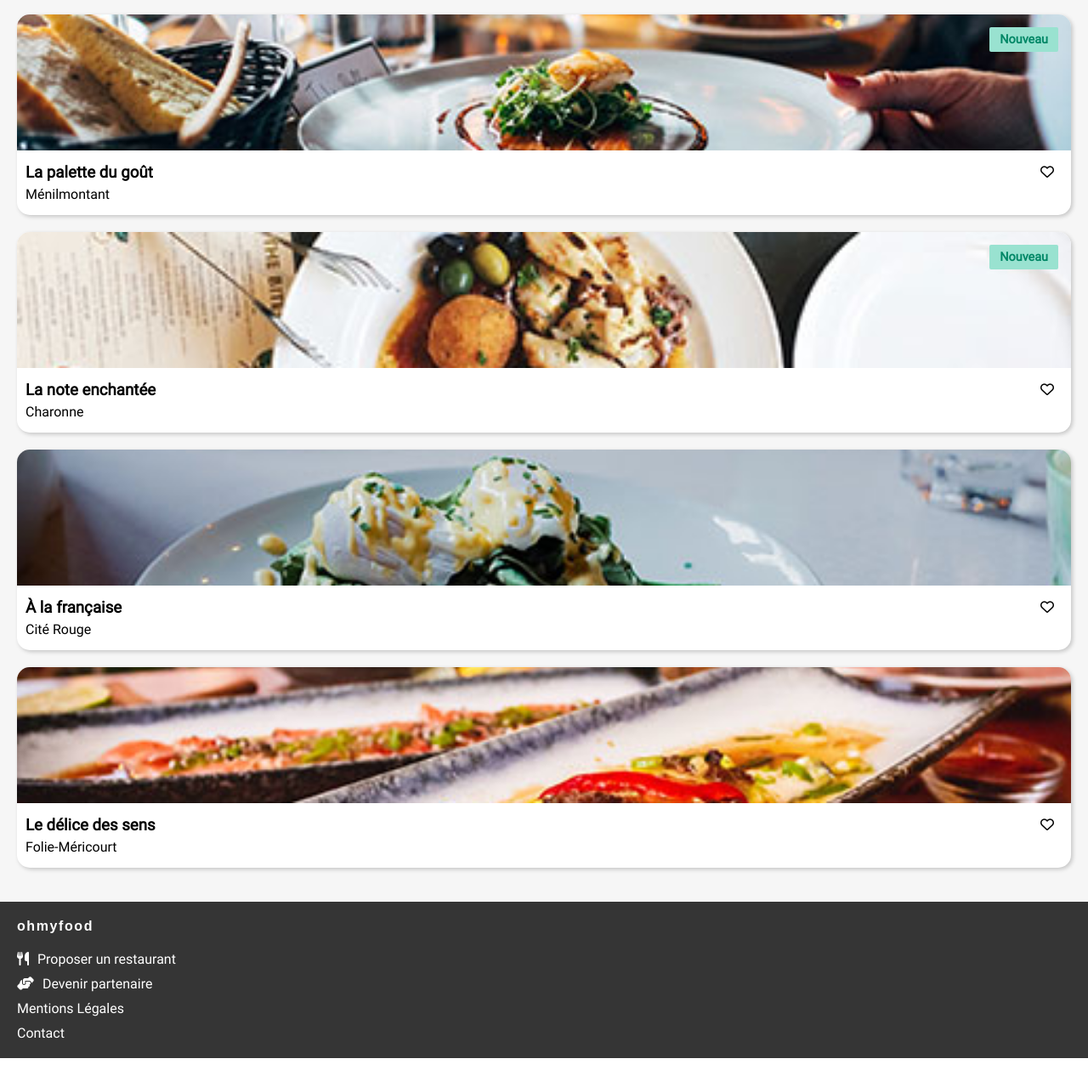
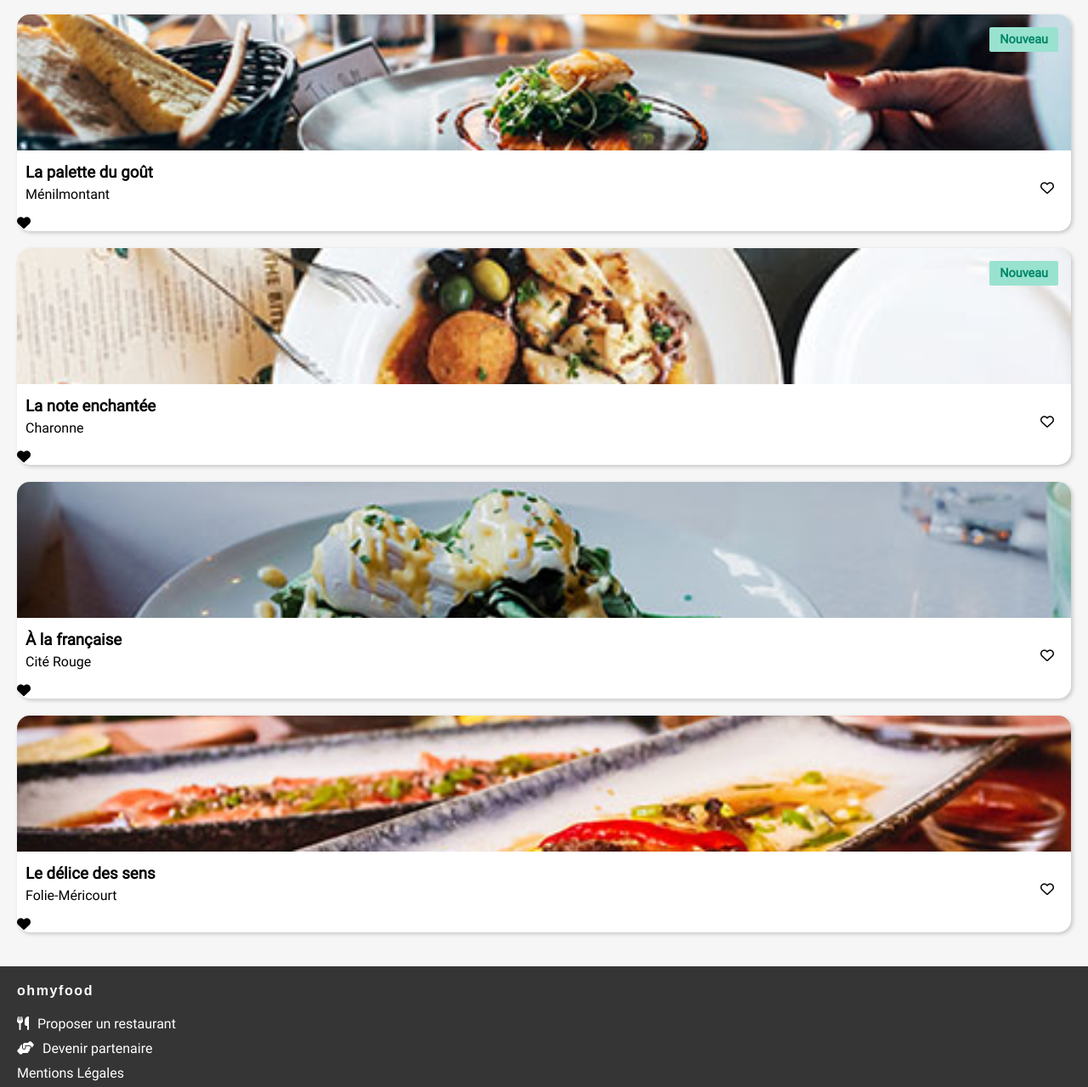
Before and after one commit to pauline1785/BourgeaisPauline_3_23062021, a website: page index.html in a window 1280 px wide. Shown: the part 736-2015 px from the top of the page at 85% size. Before the commit the page ends 1981 px from the top, so only its background shows below. Drawn offline with Linux system fonts and the light colour scheme; a web font is replaced by a local one.

Commit message:
add div favorite

```diff
--- a/index.html
+++ b/index.html
@@ -78,7 +78,10 @@
                 <span>Nouveau</span>
                 <h3>La palette du goût</h3>
                 <p>Ménilmontant</p>
-                <i class="far fa-heart"></i>
+                <div class="favorite">
+					<i class="far fa-heart"></i>
+					<i class="fas fa-heart"></i>
+				</div>
             </a>
 
             <a href="la_note_enchantee.html">
@@ -86,21 +89,30 @@
                 <span>Nouveau</span>
                 <h3>La note enchantée</h3>
                 <p>Charonne</p>
-                <i class="far fa-heart"></i>
+                <div class="favorite">
+					<i class="far fa-heart"></i>
+					<i class="fas fa-heart"></i>
+				</div>
             </a>
 
             <a href="a_la_francaise.html">
                 <img src="public/img/restaurants/small/a_la_francaise.jpg" alt="photo restaurant A la française"/>
                 <h3>À la française</h3>
                 <p>Cité Rouge</p>
-                <i class="far fa-heart"></i>
+                <div class="favorite">
+					<i class="far fa-heart"></i>
+					<i class="fas fa-heart"></i>
+				</div>
             </a>
 
             <a href="le_delice_des_sens.html">
                 <img src="public/img/restaurants/small/le_delice_des_sens.jpg" alt="photo restaurant Le délice des sens"/>
                 <h3>Le délice des sens</h3>
                 <p>Folie-Méricourt</p>
-                <i class="far fa-heart"></i>
+                <div class="favorite">
+					<i class="far fa-heart"></i>
+					<i class="fas fa-heart"></i>
+				</div>
             </a>
         </div>
     </section>
```
